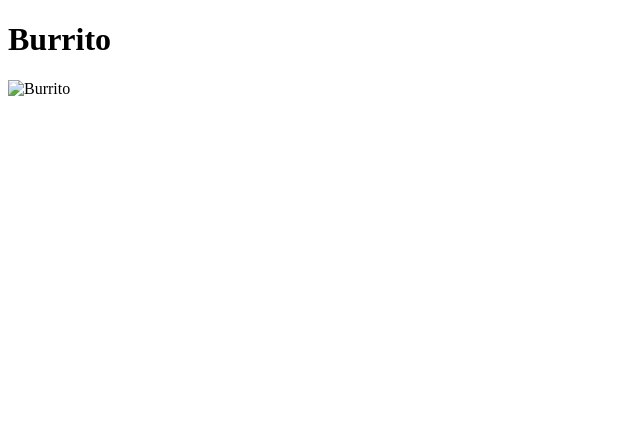
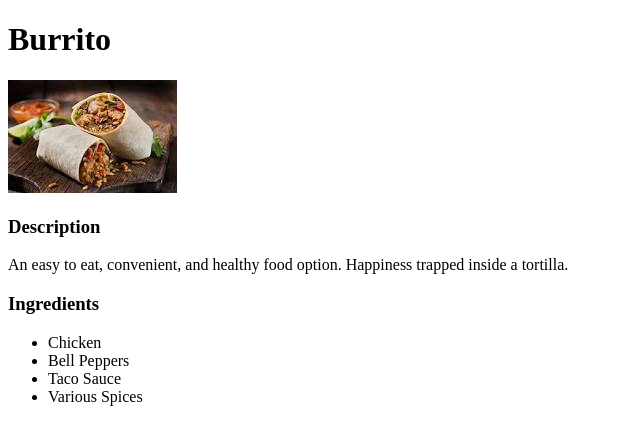
Before and after one commit to yahyazaceria/odin-recipes, a plain HTML site: page recipes/burrito.html in a window 1280 px wide. Shown: the whole page, without its empty margins (0-640 px from the left). Drawn offline with Linux system fonts and the light colour scheme.

Commit message:
Update burrito.html

```diff
--- a/recipes/burrito.html
+++ b/recipes/burrito.html
@@ -8,6 +8,18 @@
 </head>
 <body>
     <h1>Burrito</h1>
-    <img src="burrito.jpg" alt="Burrito">
+    <img src="burrito.jpeg" alt="Burrito">
+    <h3>Description</h3>
+    <p>An easy to eat, convenient, and healthy food option. Happiness trapped inside a tortilla.</p>
+    <h3>Ingredients</h3>
+
+    <ul>
+
+    <li>Chicken</l1>
+    <li>Bell Peppers</l1>
+    <li>Taco Sauce</l1>
+    <li>Various Spices</l1>
+
+    </ul>
 </body>
 </html>
```
